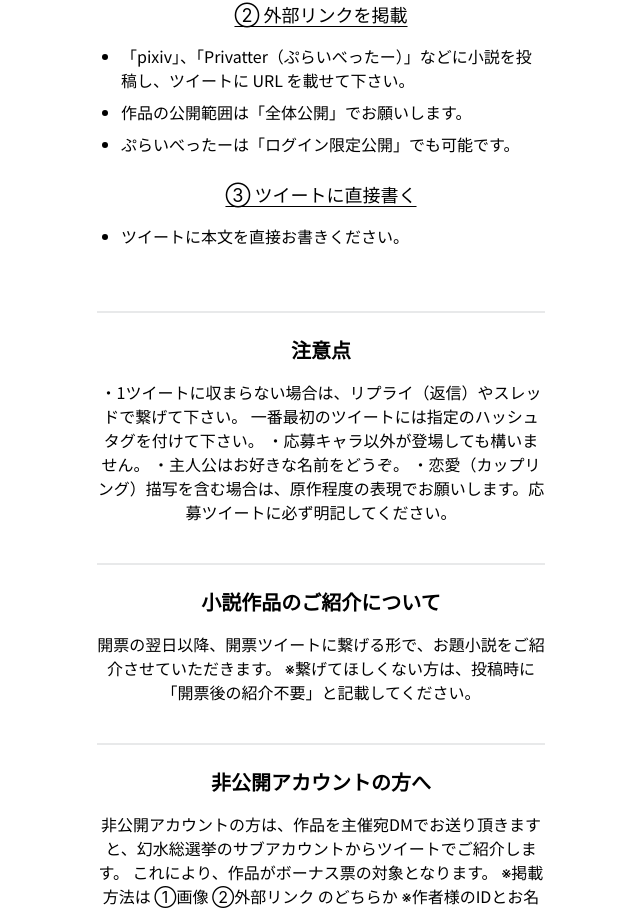
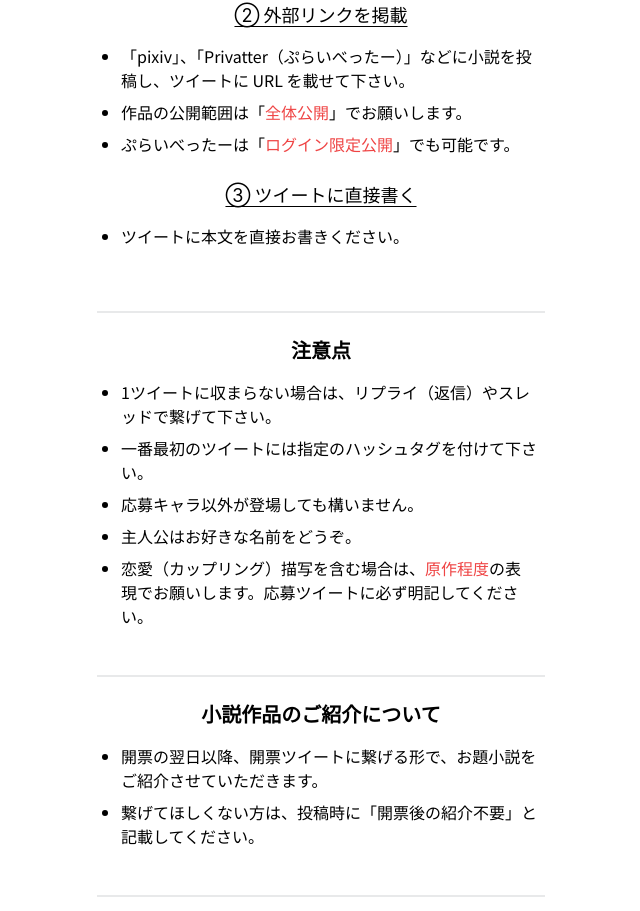
Before and after one commit to true-runes/suikoden-election-2022-frontend, a Next.js app: page /events-in-event/novels-on-themes in a window 1280 px wide. Shown: the part 1874-2785 px from the top of the page, without its empty margins (319-959 px from the left). Built offline with nearby package versions, Linux system fonts and the light colour scheme; no server answers; a web font is replaced by a local one.

Commit message:
style: 💄 スタイルを当てた

```diff
--- a/pages/events-in-event/novels-on-themes.tsx
+++ b/pages/events-in-event/novels-on-themes.tsx
@@ -179,10 +179,14 @@ const NovelsOnThemes: NextPage = () => {
                         URL を載せて下さい。
                       </li>
                       <li className="pb-2">
-                        作品の公開範囲は「全体公開」でお願いします。
+                        作品の公開範囲は「
+                        <span className="text-red-500">全体公開</span>
+                        」でお願いします。
                       </li>
                       <li className="pb-2">
-                        ぷらいべったーは「ログイン限定公開」でも可能です。
+                        ぷらいべったーは「
+                        <span className="text-red-500">ログイン限定公開</span>
+                        」でも可能です。
                       </li>
                     </ul>
                   </div>
@@ -208,11 +212,25 @@ const NovelsOnThemes: NextPage = () => {
 
               <h2 className="text-xl font-bold pb-4">注意点</h2>
               <div className="text-base text-center pb-4">
-                ・1ツイートに収まらない場合は、リプライ（返信）やスレッドで繋げて下さい。
-                一番最初のツイートには指定のハッシュタグを付けて下さい。
-                ・応募キャラ以外が登場しても構いません。
-                ・主人公はお好きな名前をどうぞ。
-                ・恋愛（カップリング）描写を含む場合は、原作程度の表現でお願いします。応募ツイートに必ず明記してください。
+                <div className="text-left">
+                  <ul className="list-disc pl-6 pr-2">
+                    <li className="pb-2">
+                      1ツイートに収まらない場合は、リプライ（返信）やスレッドで繋げて下さい。
+                    </li>
+                    <li className="pb-2">
+                      一番最初のツイートには指定のハッシュタグを付けて下さい。
+                    </li>
+                    <li className="pb-2">
+                      応募キャラ以外が登場しても構いません。
+                    </li>
+                    <li className="pb-2">主人公はお好きな名前をどうぞ。</li>
+                    <li className="pb-2">
+                      恋愛（カップリング）描写を含む場合は、
+                      <span className="text-red-500">原作程度</span>
+                      の表現でお願いします。応募ツイートに必ず明記してください。
+                    </li>
+                  </ul>
+                </div>
               </div>
 
               <div className="divider" />
@@ -221,19 +239,29 @@ const NovelsOnThemes: NextPage = () => {
                 小説作品のご紹介について
               </h2>
               <div className="text-base text-center pb-4">
-                開票の翌日以降、開票ツイートに繋げる形で、お題小説をご紹介させていただきます。
-                ※繋げてほしくない方は、投稿時に「開票後の紹介不要」と記載してください。
+                <div className="text-left">
+                  <ul className="list-disc pl-6 pr-2">
+                    <li className="pb-2">
+                      開票の翌日以降、開票ツイートに繋げる形で、お題小説をご紹介させていただきます。
+                    </li>
+                    <li className="pb-2">
+                      繋げてほしくない方は、投稿時に「開票後の紹介不要」と記載してください。
+                    </li>
+                  </ul>
+                </div>
               </div>
 
               <div className="divider" />
 
               <h2 className="text-xl font-bold pb-4">非公開アカウントの方へ</h2>
               <div className="text-base text-center pb-0">
-                非公開アカウントの方は、作品を主催宛DMでお送り頂きますと、幻水総選挙のサブアカウントからツイートでご紹介します。
-                これにより、作品がボーナス票の対象となります。 ※掲載方法は ①画像
-                ②外部リンク のどちらか
-                ※作者様のIDとお名前をご紹介します（ID希望しない方はお名前のみご紹介）
-                →ボーナス票の情報公開時に掲載
+                <div className="text-left">
+                  <ul className="list-disc pl-6 pr-2">
+                    <li className="pb-2">
+                      非公開アカウントの方は、作品を主催宛DMでお送り頂きますと、幻水総選挙のサブアカウントからツイートでご紹介します。
+                    </li>
+                  </ul>
+                </div>
               </div>
             </div>
           </div>
```
